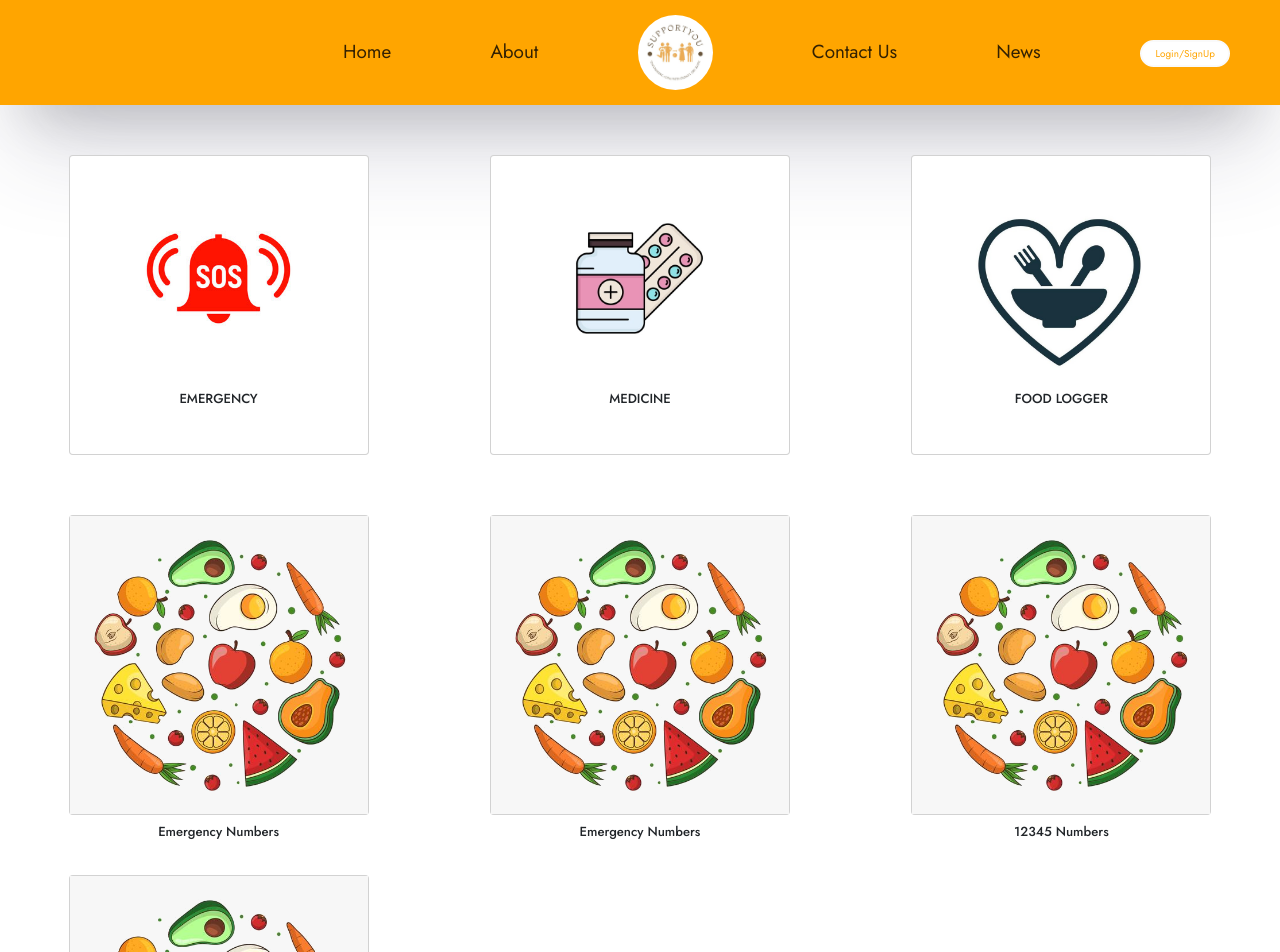
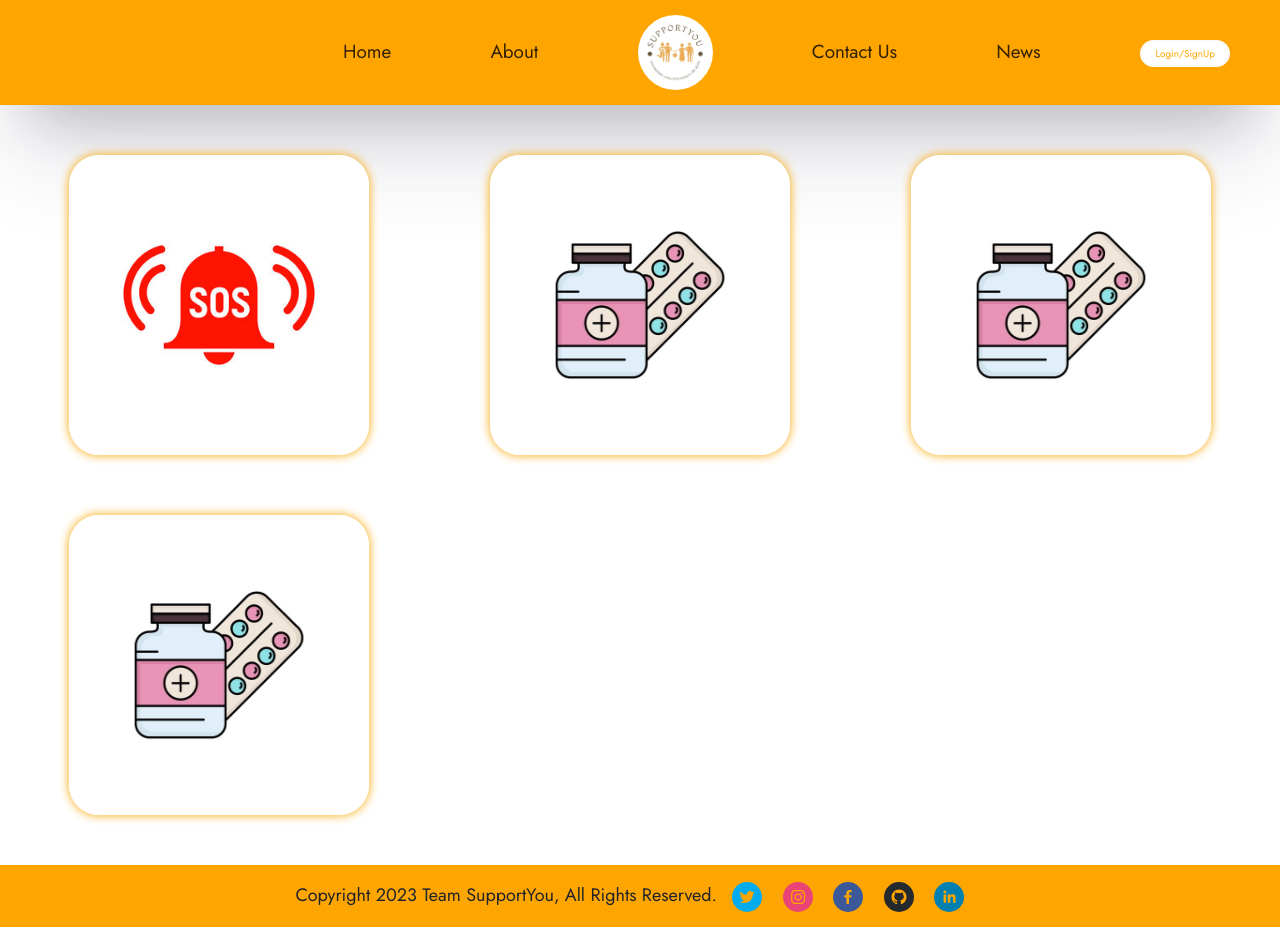
Before and after one commit to VaibhavxD11/ElderCare, a React (Create React App) app: page /homepage in a window 1280 px wide. Shown: the top 952 px of the page. After the commit the page ends 927 px from the top, so only its background shows below. Built offline with nearby package versions, Linux system fonts and the light colour scheme.

Commit message:
Card View in Homepage

```diff
--- a/src/components/HomePage.css
+++ b/src/components/HomePage.css
@@ -12,23 +12,20 @@
   transform: translate3D(0,-1px,0) scale(1.20);
 }
 
-/* .card-btn{
-    color: black;
-    background-color: lightskyblue;
-    border: 2px solid #fff;
-    border-radius: 30px;
-    font-size: large;
-} */
 
-/* .card-btn:hover{
-    background: orange;
 
-} */
 
 .card-image{
-  height: 225px;
-  width: 225px;
-  justify-content: center;
-  align-items: center;
-  text-align: center;
+  height: 300px;
+  width: 300px;
+  transition: all 0.5s ease;
+  margin: 30px;
+  /* border: 2px solid black; */
+  border-radius: 10%;
+  box-shadow: 0 0 10px 1px rgba(249, 180, 45 , 1);
 }
+
+.card-image:hover {
+  transition: all 0.4s ease;
+  transform: translate3D(0,-1px,0) scale(1.20);
+}
--- a/src/components/HomePage.js
+++ b/src/components/HomePage.js
@@ -10,6 +10,10 @@ import "./HomePage.css";
 //ahan its here finally
 //this is for elder
 
+function sayHello() {
+  alert("You clicked me!");
+}
+
 const HomePage = () => {
   return (
     <>
@@ -18,16 +22,12 @@ const HomePage = () => {
           {/* //EMERGENCY contact number */}
           <Col className="col-1" xs={12} sm={6} md={6} lg={4}>
             <center>
-              <Card style={{ width: "300px", height: "300px" }}>
-                <Card.Body>
-                  <Card.Img
-                    variant="center"
-                    src="sos.jpg"
-                    className="card-image"
-                  />
-                  <Card.Title>EMERGENCY</Card.Title>
-                </Card.Body>
-              </Card>
+              <img
+                src="sos.jpg"
+                alt="sos image"
+                className="card-image"
+                onClick={sayHello}
+              ></img>
             </center>
           </Col>
 
@@ -35,79 +35,40 @@ const HomePage = () => {
 
           <Col className="col-1" xs={12} sm={6} md={6} lg={4}>
             <center>
-              <Card style={{ width: "300px", height: "300px" }}>
-                <Card.Body>
-                  <Card.Img
-                    variant="center"
-                    src="med.jpg"
-                    className="card-image"
-                  />
-                  <Card.Title>MEDICINE</Card.Title>
-                </Card.Body>
-              </Card>
-            </center>
-          </Col>
-
-          {/* FOOD LOGGER */}
-          <Col className="col-1" xs={12} sm={6} md={6} lg={4}>
-            <center>
-              <Card style={{ width: "300px", height: "300px" }}>
-                <Card.Body>
-                  <Card.Img
-                    variant="center"
-                    src="food.jpg"
-                    className="card-image"
-                  />
-                  <Card.Title>FOOD LOGGER</Card.Title>
-                </Card.Body>
-              </Card>
+            <img
+                src="med.jpg"
+                alt="medicine image"
+                className="card-image"
+                onClick={sayHello}
+              ></img>
             </center>
           </Col>
 
           <Col className="col-1" xs={12} sm={6} md={6} lg={4}>
             <center>
-              <Card style={{ width: "300px", height: "300px" }}>
-                <Card.Img variant="center" src="food.png" />
-                <Card.Body>
-                  <Card.Title>Emergency Numbers</Card.Title>
-                </Card.Body>
-              </Card>
+            <img
+                src="med.jpg"
+                alt="medicine image"
+                className="card-image"
+                onClick={sayHello}
+              ></img>
             </center>
           </Col>
 
           <Col className="col-1" xs={12} sm={6} md={6} lg={4}>
             <center>
-              <Card style={{ width: "300px", height: "300px" }}>
-                <Card.Img variant="center" src="food.png" />
-                <Card.Body>
-                  <Card.Title>Emergency Numbers</Card.Title>
-                </Card.Body>
-              </Card>
+            <img
+                src="med.jpg"
+                alt="medicine image"
+                className="card-image"
+                onClick={sayHello}
+              ></img>
             </center>
           </Col>
 
-          {/* Card Number 2 */}
-          <Col className="col-1" xs={12} sm={6} md={6} lg={4}>
-            <center>
-              <Card style={{ width: "300px", height: "300px" }}>
-                <Card.Img variant="center" src="food.png" />
-                <Card.Body>
-                  <Card.Title>12345 Numbers</Card.Title>
-                </Card.Body>
-              </Card>
-            </center>
-          </Col>
 
-          <Col className="col-1" xs={12} sm={6} md={6} lg={4}>
-            <center>
-              <Card style={{ width: "300px", height: "300px" }}>
-                <Card.Img variant="center" src="food.png" />
-                <Card.Body>
-                  <Card.Title>Emergency Numbers</Card.Title>
-                </Card.Body>
-              </Card>
-            </center>
-          </Col>
+
+
         </Row>
       </Container>
     </>
```
